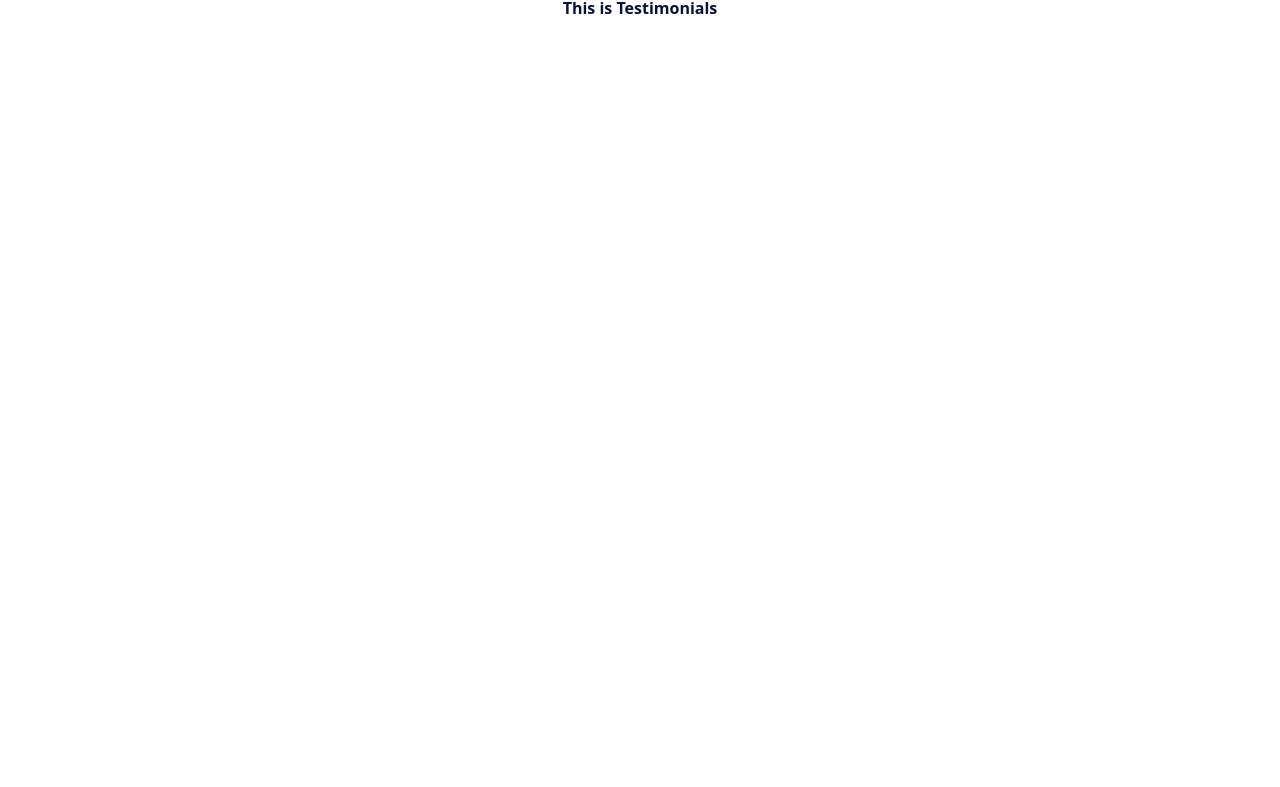
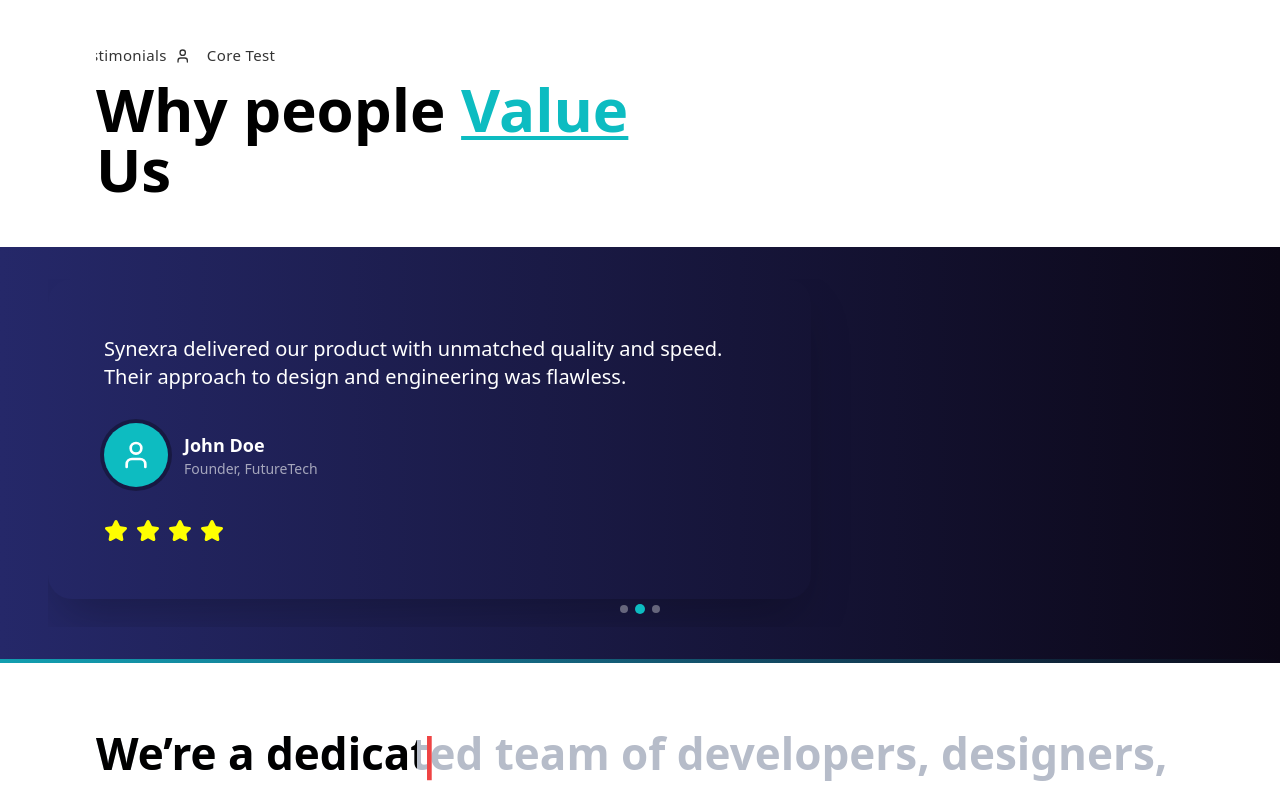
Before and after one commit to snehasynexera/synexerawebsite, a React (Vite) app in the folder frontend/: page /home in a window 1280 px wide. Shown: the part 1696-2483 px from the top of the page. Built offline with nearby package versions, Linux system fonts and the light colour scheme.

Commit message:
updated the testiomial section

```diff
--- /dev/null
+++ b/frontend/public/data/testimonials.json
@@ -0,0 +1,33 @@
+{
+  "leftText": "Core Testimonials",
+  "label": "Core Ser",
+  "title": "Why people",
+  "highlight": "Value",
+  "ending": "Us",
+  "description": "Real experiences from people who trusted us with their ideas and projects.",
+  "gradient": {
+    "from": "#252869",
+    "to": "#0b0716"
+  },
+  "testimonials": [
+    {
+      "message": "Working with Synexra felt like adding a high performance engine to our startup. Their UX thinking and clean execution gave us a major edge in the market.",
+      "name": "Lorem Ipsum",
+      "role": "CEO, Equal Solutions",
+      "avatar": null
+    },
+    {
+      "message": "Synexra delivered our product with unmatched quality and speed. Their approach to design and engineering was flawless.",
+      "name": "John Doe",
+      "role": "Founder, FutureTech",
+      "avatar": null
+    },
+    {
+      "message": "A team of true professionals. The communication, clarity, and execution exceeded expectations.",
+      "name": "Emily Carter",
+      "role": "CTO, VisionLabs",
+      "avatar": null
+    }
+  ],
+  "belowHeroLine": "We’re a dedicated team of developers, designers, and strategists creating future-ready products, with our precise execution giving us a distinct advantage"
+}
--- a/frontend/src/api.js
+++ b/frontend/src/api.js
@@ -17,3 +17,9 @@ export const getServicesData = async () => {
   if (!res.ok) throw new Error("Failed to load services data");
   return res.json();
 };
+
+export const getTestimonialsData = async () => {
+  const res = await fetch(`${BASE_URL}/testimonials.json`);
+  if (!res.ok) throw new Error("Failed to load testimonials data");
+  return res.json();
+};
--- a/frontend/src/index.css
+++ b/frontend/src/index.css
@@ -126,3 +126,82 @@ button:focus-visible {
 .animate-slideDown {
   animation: slideDown 0.3s ease-out forwards;
 }
+
+/* subtle card entrance */
+@keyframes fadeUp {
+  from { opacity: 0; transform: translateY(14px); }
+  to { opacity: 1; transform: translateY(0); }
+}
+.fade-up {
+  animation: fadeUp 0.6s ease-out both;
+}
+
+/* Swiper pagination custom look (for cohesive look with your design) */
+.swiper-pagination-bullet {
+  background: rgba(255,255,255,0.35) !important;
+  opacity: 1 !important;
+  width: 10px;
+  height: 10px;
+}
+.swiper-pagination-bullet-active {
+  background: #0DBCC1 !important;
+  transform: scale(1.25);
+}
+
+/* make Swiper navigation clearly visible on dark band if you use it */
+.swiper-button-next,
+.swiper-button-prev {
+  color: white !important;
+  width: 44px;
+  height: 44px;
+  border-radius: 9999px;
+  background: rgba(255,255,255,0.06);
+  display: flex;
+  align-items: center;
+  justify-content: center;
+  transition: transform .2s ease;
+}
+.swiper-button-next:hover,
+.swiper-button-prev:hover {
+  transform: translateY(-4px);
+  background: rgba(13,188,193,0.12);
+}
+
+/* make the thin bottom line visible across dark band — if you prefer a sharper line, increase opacity */
+.testimonial-bottom-line {
+  height: 2px;
+  background: linear-gradient(90deg, #0DBCC1, rgba(13,188,193,0));
+  opacity: 0.95;
+}
+
+/* ensure testimonial card shows subtle glass and depth (matching your Services style) */
+.testimonial-card {
+  background: linear-gradient(180deg, rgba(11,15,83,0.95), rgba(6,6,24,0.95));
+  border-radius: 24px;
+  box-shadow: 0 18px 38px rgba(2,6,23,0.6);
+  border: 1px solid rgba(255,255,255,0.04);
+  backdrop-filter: blur(6px);
+}
+
+/* Text reveal mask (left part becomes black) */
+@keyframes maskMove {
+  0%   { width: 0%; }
+  50%  { width: 55%; }
+  100% { width: 0%; }
+}
+
+.animate-mask {
+  animation: maskMove 5s ease-in-out infinite;
+}
+
+/* Cursor slides with the mask */
+@keyframes cursorSlide {
+  0%   { left: 0%; }
+  50%  { left: 55%; }
+  100% { left: 0%; }
+}
+
+.animate-cursor {
+  position: absolute;
+  animation: cursorSlide 5s ease-in-out infinite;
+}
--- a/frontend/src/pages/Testimonials.jsx
+++ b/frontend/src/pages/Testimonials.jsx
@@ -1,14 +1,161 @@
-// src/pages/Home.jsx
 import { useEffect, useState } from "react";
-import { getHomeData } from "../api";
-import { Sparkle, HeartPulse, ChevronsRight } from "lucide-react";
-import Services from "./Services";
+import { getTestimonialsData } from "../api"; // make sure api exposes getTestimonialsData using BASE_URL pattern
+import { User, Star } from "lucide-react";
+import { Swiper, SwiperSlide } from "swiper/react";
+import { Autoplay, Pagination } from "swiper/modules";
+import "swiper/css";
+import "swiper/css/pagination";
 
 export default function Testimonials() {
+  const [data, setData] = useState(null);
+
+  useEffect(() => {
+    async function load() {
+      try {
+        const json = await getTestimonialsData();
+        setData(json);
+      } catch (e) {
+        console.error("Testimonials fetch failed:", e);
+      }
+    }
+    load();
+  }, []);
+
+  if (!data) return null;
 
   return (
-    <main className="min-h-screen bg-pink text-[#071234] text-center font-bold w-full overflow-x-hidden relative">
-        This is Testimonials
-    </main>
+    <>
+        {/* header row - left small scrolling text + title */}
+          <div className="mx-auto py-12 px-6 md:px-12 lg:px-24 flex items-start justify-between">
+            <div>
+              <div className="relative w-[180px] overflow-hidden mb-3">
+                <div className="animate-scrollText text-[15px] font-base tracking-wide whitespace-nowrap flex gap-4 text-black/80">
+                  <span className="flex gap-2 items-center">
+                    {data.leftText}
+                    <User className="w-4 h-4"/>
+                  </span>
+                  <span className="flex gap-2 items-center">
+                    {data.leftText}
+                    <User className="w-4 h-4" />
+                  </span>
+                </div>
+              </div>
+
+              <h2 className="text-5xl md:text-6xl font-extrabold text-black leading-tight">
+                {data.title}{" "}
+                <span className="text-[#0DBCC1] underline decoration-4 underline-offset-4">
+                  {data.highlight}
+                </span>{" "}
+                <p>{data.ending}</p>
+
+              </h2>
+            </div>
+
+            {/* <p className="hidden md:block text-right text-black/70 max-w-md">
+              {data.description}
+            </p> */}
+          </div>
+
+      {/* Testimonial band */}
+      <section
+        id="testimonials"
+        className="relative w-full overflow-hidden"
+        style={{
+          background: `linear-gradient(90deg, ${data.gradient.from}, ${data.gradient.to})`
+        }}
+      >
+        <div className="max-w-7xl mx-auto py-8 px-4 md:px-6 lg:px-12">
+
+
+          {/* Swiper testimonial slides — large single-card feel like your design */}
+          <div className="relative">
+            <Swiper
+              modules={[Autoplay, Pagination]}
+              slidesPerView={1}
+              spaceBetween={40}
+              autoplay={{ delay: 4500, disableOnInteraction: false }}
+              pagination={{ clickable: true }}
+              loop
+            >
+              {data.testimonials.map((t, i) => (
+                <SwiperSlide key={i}>
+                  <div className="relative flex items-start gap-10">
+                    {/* Left large card (quote) */}
+                    <div className="w-full md:w-3/4 lg:w-2/3">
+                      <div className="relative rounded-[24px] p-10 md:p-14 shadow-2xl overflow-visible">
+                        {/* subtle triple-layer background (depth) */}
+                        <div className="absolute -bottom-8 -left-6 w-[60%] h-28 rounded-[20px] bg-white/4 blur-md transform -rotate-2 pointer-events-none" />
+                        <div className="absolute -bottom-6 -left-2 w-[68%] h-24 rounded-[20px] bg-white/6 blur-sm transform rotate-1 pointer-events-none" />
+
+                        {/* Quote text */}
+                        <p className="text-white text-lg md:text-xl leading-relaxed mb-8">
+                          {t.message}
+                        </p>
+
+                        {/* Avatar + name */}
+                        <div className="flex items-center gap-4 mt-6">
+                          <div className="w-16 h-16 rounded-full bg-[#0DBCC1] flex items-center justify-center ring-4 ring-black/30 overflow-hidden">
+                            {t.avatar ? (
+                              <img src={t.avatar} alt={t.name} className="w-full h-full object-cover" />
+                            ) : (
+                              <User className="w-8 h-8 text-white" />
+                            )}
+                          </div>
+
+                          <div>
+                            <div className="text-white font-semibold text-lg">{t.name}</div>
+                            <div className="text-white/60 text-sm">{t.role}</div>
+                          </div>
+                        </div>
+
+                        {/* pagination placeholder — visible but Swiper also shows bullets */}
+                        {/* <div className="mt-8">
+                          <div className="inline-block w-14 h-4 bg-white/20 rounded-full mr-4" />
+                          <div className="inline-block w-3 h-3 bg-white/40 rounded-full mr-2" />
+                          <div className="inline-block w-3 h-3 bg-white/40 rounded-full mr-2" />
+                          <div className="inline-block w-3 h-3 bg-white/40 rounded-full" />
+                        </div> */}
+                        <div className="mt-8 flex gap-2">
+                            <Star color="yellow" fill="yellow"/>
+                            <Star color="yellow" fill="yellow"/>
+                            <Star color="yellow" fill="yellow"/>
+                            <Star color="yellow" fill="yellow"/>
+                        </div>
+
+                      </div>
+                    </div>
+
+                    {/* Right: (optionally) a large empty area — in your screenshot it's open space */}
+                    <div className="hidden lg:block lg:w-1/3" />
+                  </div>
+                </SwiperSlide>
+              ))}
+            </Swiper>
+          </div>
+        </div>
+
+        {/* thin visible bottom line under testimonial band */}
+        <div className="h-1 bg-gradient-to-r from-[#0DBCC1] to-transparent opacity-80" />
+      </section>
+
+      <section className="py-16 px-6 md:px-16 lg:px-24 relative">
+        <div className="relative font-extrabold text-[44px] leading-[1.2]">
+            {/* Grey base text */}
+            <p className="text-[#B6BCC9]">
+                {data.belowHeroLine}
+            </p>
+
+            {/* Black masked text (revealed as cursor moves) */}
+            <p className="absolute inset-0 text-black whitespace-nowrap overflow-hidden animate-mask">
+                {data.belowHeroLine}
+            </p>
+
+            {/* Red cursor */}
+            <span className="absolute top-0 text-red-500 text-[44px] font-extrabold animate-cursor">
+                |
+            </span>
+            </div>
+    </section>
+    </>
   );
 }
```
